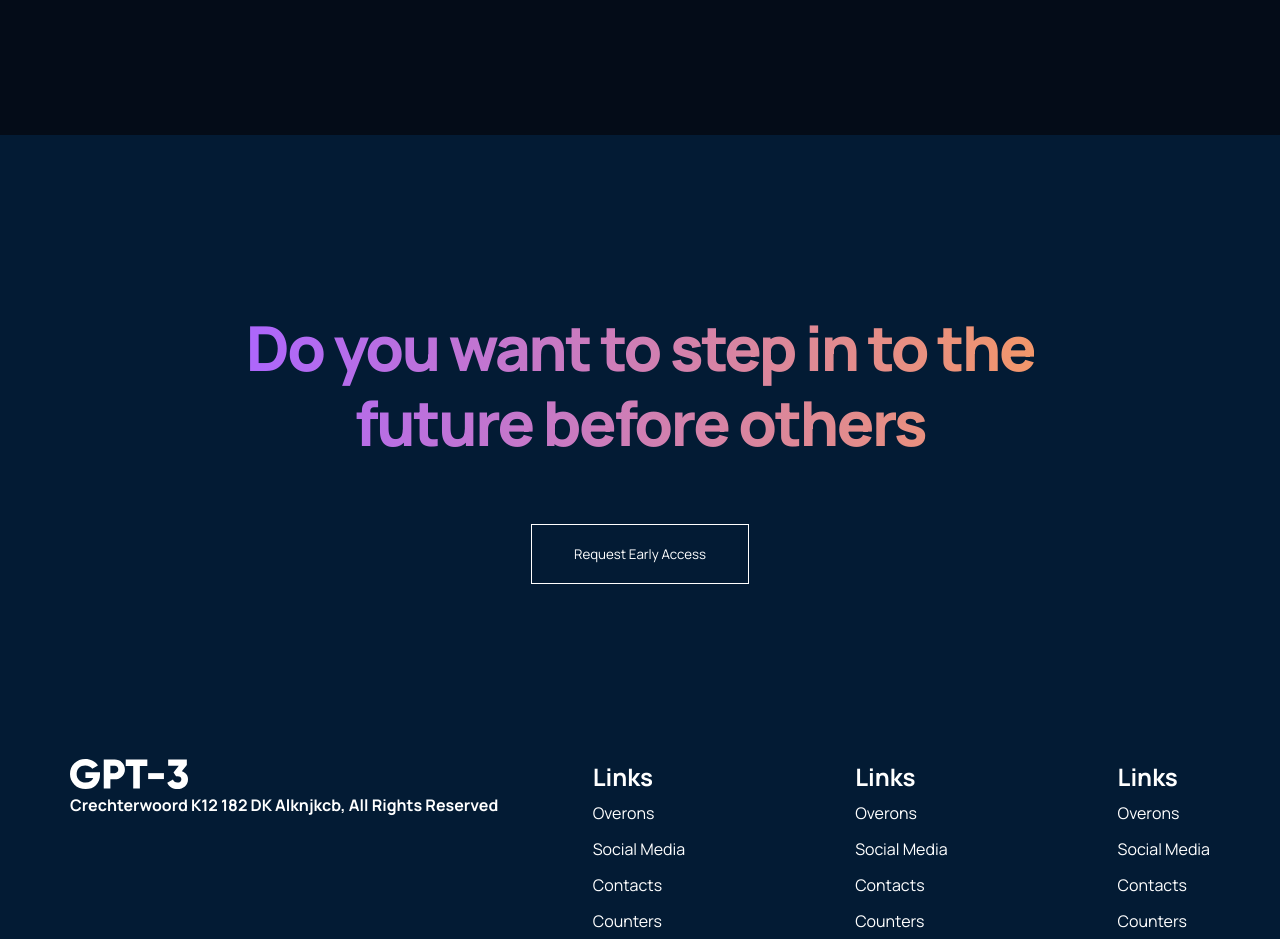
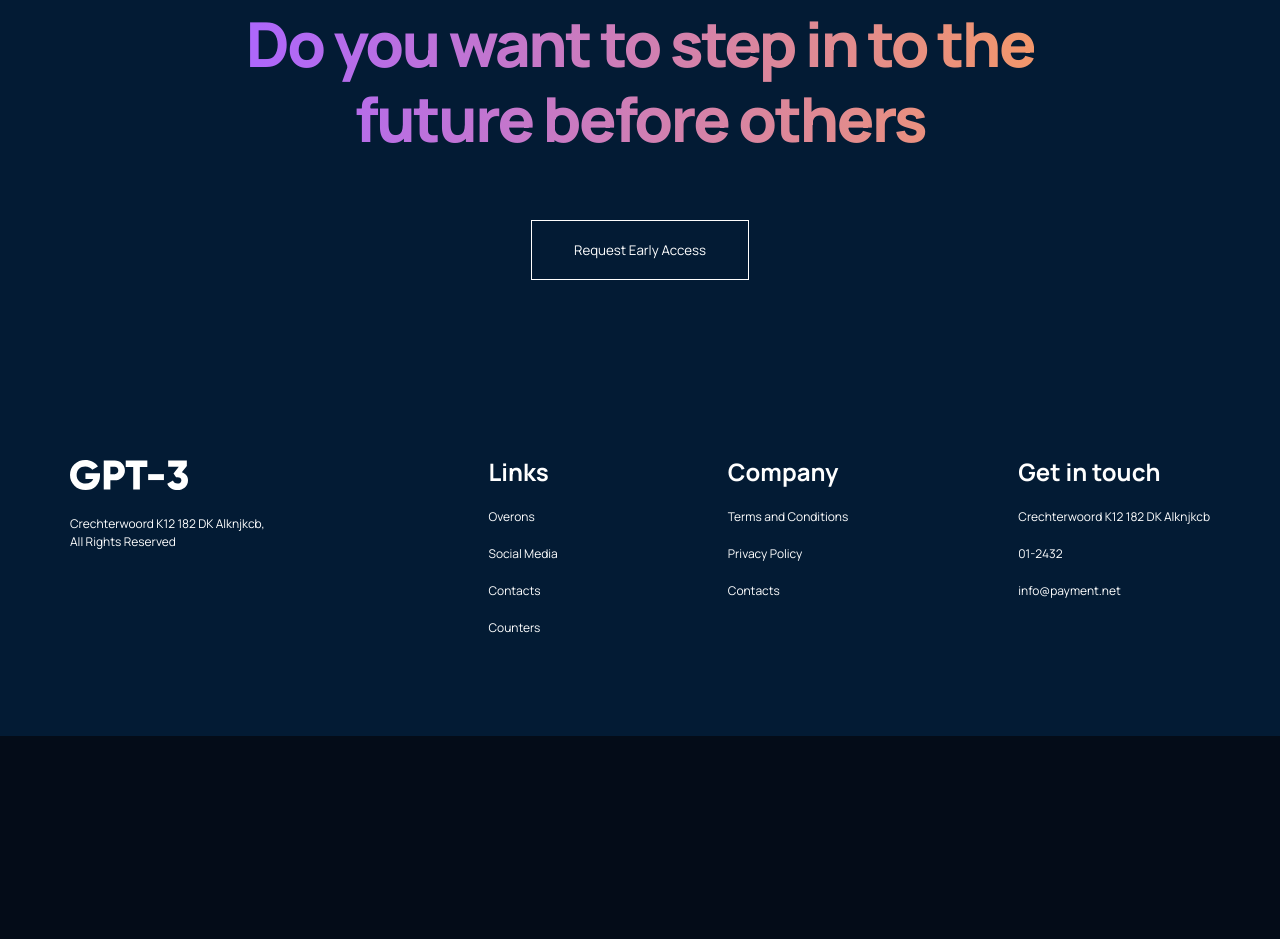
Before and after one commit to Anubhav-Pal/GPT-3, a React (Vite) app: page / in a window 1280 px wide. Shown: the part 3160-4099 px from the top of the page. After the commit the page ends 3896 px from the top, so only its background shows below. Built offline with nearby package versions, Linux system fonts and the light colour scheme.

Commit message:
improvise footer

```diff
--- a/src/App.jsx
+++ b/src/App.jsx
@@ -13,7 +13,7 @@ const App = () => (
       <Feature />
       <Possibility />
       <CTA />
-      <Blog />
+      {/* <Blog /> */}
     </div>
     <Footer />
   </div>
--- a/src/containers/footer/Footer.jsx
+++ b/src/containers/footer/Footer.jsx
@@ -13,39 +13,37 @@ const Footer = () => (
       <div className="main_footer flex">
         <div className="logo_footer">
           <img src={logo} alt="" />
-          <h4>Crechterwoord K12 182 DK Alknjkcb, All Rights Reserved</h4>
+          <h4>Crechterwoord K12 182 DK Alknjkcb, <br /> All Rights Reserved</h4>
         </div>
         <div className="footer_links_section flex ">
           <div className="footer_section">
             <h2>Links</h2>
             <div className='footer_links'>
               <ul>
-                <li>Overons</li>
-                <li>Social Media </li>
-                <li>Contacts</li>
-                <li>Counters</li>
+                <a href=''><li>Overons</li></a>
+                <a href=''><li>Social Media </li></a>
+                <a href=''><li>Contacts</li></a>
+                <a href=''><li>Counters</li></a>
               </ul>
             </div>
           </div>
           <div className="footer_section">
-            <h2>Links</h2>
+            <h2>Company</h2>
             <div className='footer_links'>
               <ul>
-                <li>Overons</li>
-                <li>Social Media </li>
-                <li>Contacts</li>
-                <li>Counters</li>
+                <a href=''><li>Terms and Conditions</li></a>
+                <a href=''><li>Privacy Policy</li></a>
+                <a href=''><li>Contacts</li></a>
               </ul>
             </div>
           </div>
           <div className="footer_section">
-            <h2>Links</h2>
+            <h2>Get in touch</h2>
             <div className='footer_links'>
               <ul>
-                <li>Overons</li>
-                <li>Social Media </li>
-                <li>Contacts</li>
-                <li>Counters</li>
+                <a href=''><li>Crechterwoord K12 182 DK Alknjkcb</li></a>
+                <a href=''><li>01-2432 </li></a>
+                <a href=''><li>info@payment.net</li></a>
               </ul>
             </div>
           </div>
--- a/src/containers/footer/footer.css
+++ b/src/containers/footer/footer.css
@@ -1,5 +1,6 @@
 .footer_section {
     background-color: #031B34;
+    padding-bottom: 50px;
 }
 
 .main_footer_section {
@@ -30,8 +31,8 @@
     background-clip: text;
 }
 
-.early_access_cont button{
-    border: 1px solid ;
+.early_access_cont button {
+    border: 1px solid;
     background-color: transparent;
     /* font-size: 18px; */
     padding: 20px;
@@ -39,13 +40,32 @@
     width: 218px;
 }
 
-
+.logo_footer h4 {
+    font-weight: 400;
+    font-size: 12px;
+    line-height: 18px;
+    margin-top: 20px;
+}
 
 .main_footer {
     justify-content: space-between;
 }
+.main_footer img {
+    margin-top: 5px;
+}
 
 .footer_links_section {
     gap: 170px;
-    line-height: 36px;
+    /* line-height: 36px; */
 }
+
+.footer_links_section ul{
+    display: flex;
+    flex-direction: column;
+    gap: 20px;
+    margin-top: 20px;
+}
+
+.footer_links_section li{
+    font-size: 12px;
+}
```
